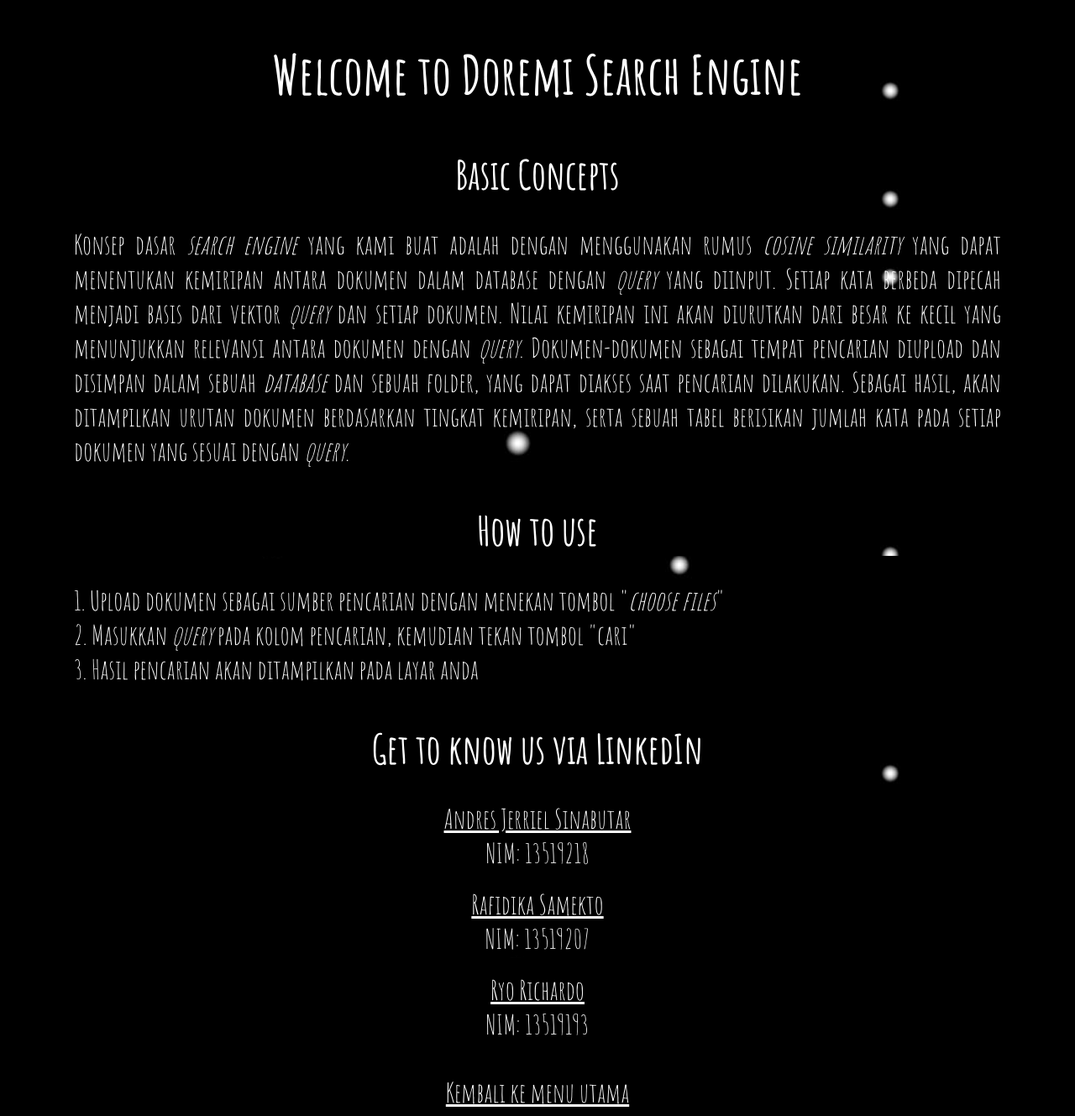
After one commit to andresjerriels/Algeo02-19193, a Flask app: page /about in a window 1280 px wide. The commit adds this page. Shown: the whole page at 84% size. Run offline with Flask 2, Linux system fonts and the light colour scheme.

```diff
--- a/src/app.py
+++ b/src/app.py
@@ -1,9 +1,11 @@
 import os
+import requests
 from flask import Flask, flash, request, redirect, url_for, render_template
 from werkzeug.utils import secure_filename
 from flask_sqlalchemy import SQLAlchemy
 from datetime import datetime
 from pathlib import Path
+from bs4 import BeautifulSoup
 
 
 UPLOAD_FOLDER = './uploads'
@@ -32,8 +34,32 @@ def upload_file():
     if request.method == 'POST':
         # check if the post request has the file part
         if 'files[]' not in request.files:
-            flash('No file part')
-            return redirect(request.url)
+            try:
+                url = request.form['url']
+                r = requests.get(url)
+            except:
+                return 'There was an issue uploading your files'
+
+            if r:
+                soup = BeautifulSoup(r.text, 'html.parser')
+                raw = soup.get_text()
+                filename = soup.title.string
+                filename = filename.partition('-')[0]
+                filename = filename.replace(" ", "")
+                filename = filename + ".txt"
+
+                with open(os.path.join(app.config['UPLOAD_FOLDER'], filename), "w") as text_file:
+                    text_file.write(raw)
+
+                new_file = Documents(name=filename)
+                try:
+                    db.session.add(new_file)
+                    db.session.commit()
+                except:
+                    return 'There was an issue uploading your files'
+
+            return redirect('/')
+
         files = request.files.getlist('files[]')
 
         for file in files:
@@ -52,6 +78,9 @@ def upload_file():
     else:
         filenames = Documents.query.order_by(Documents.date_uploaded).all()
         return render_template('home.html', filenames=filenames)
+
+
+
 
 @app.route('/delete/<string:name>')
 def delete_file(name):
@@ -111,7 +140,7 @@ def search_query():
                 rvector = set(tokenized_X).union(set(tokenized_Y))
                 cos, lout = cosine_sim(rvector, tokenized_X, tokenized_Y) # ngitung nilai cosine dan jmlh kemunculan kata query
                 cos *= 100 # ubah ke persen
-                elmt = {'name': name, 'path': path, 'first': first, 'text': text, 'count': jmlkata, 'cos': cos}
+                elmt = {'name': name, 'path': path, 'first': first, 'text': text, 'count': jmlkata, 'cos': "{:.2f}".format(round(cos, 2))}
                 array.append(elmt) # nambah element ke array
 
                 tableheader.append(name)
@@ -128,5 +157,9 @@ def search_query():
     else:
         return redirect('/')
 
+@app.route('/about')
+def about():
+    return render_template('about.html')
+
 if __name__ == "__main__":
     app.run(debug=True)
--- a/src/static/css/home.css
+++ b/src/static/css/home.css
@@ -9,6 +9,9 @@ h1 {
     color: white;
     margin-top: 1.5rem;
     margin-bottom: 2rem;
+}
+li {
+    color: white;
 }
 
 h2 {
@@ -25,6 +28,22 @@ a, p {
     margin: 2rem auto;
     margin-top: 3rem;
     color: white;
+}
+
+.container {
+    margin: 0 auto;
+}
+
+#url-box {
+    border: 0.25rem solid white;
+    background-color: black;
+    color: white;
+    width: 30rem;
+    height: 2rem;
+    border-radius: 4rem;
+    display: block;
+    margin: 0 auto;
+    font-size: 2.5rem;
 }
 
 .hasil, .files {
@@ -102,6 +121,11 @@ form {
     border-color: cyan;
 }
 
+.profile {
+    text-align: center;
+    margin: 0 auto;
+}
+
 footer {
     text-align: center;
 }
--- /dev/null
+++ b/src/templates/about.html
@@ -0,0 +1,52 @@
+{% extends 'base.html' %}
+{% block head %}
+<link rel="stylesheet" href="{{ url_for('static', filename='/css/home.css') }}" type="text/css">
+<title>About Us</title>
+{% endblock %}
+
+{% block body %}
+
+<div class="files">
+    <h1>Welcome to Doremi Search Engine</h1>
+</div>
+
+<div>
+    <h2>Basic Concepts</h2>
+    <p class="kiri">Konsep dasar <i>search engine </i> yang kami buat adalah dengan menggunakan rumus <i>cosine similarity </i> yang dapat menentukan
+        kemiripan antara dokumen dalam database dengan <i>query </i> yang diinput. Setiap kata berbeda dipecah menjadi basis dari vektor <i>query </i>
+        dan setiap dokumen. Nilai kemiripan ini akan diurutkan dari besar ke kecil yang menunjukkan relevansi antara dokumen dengan <i>query</i>.
+     Dokumen-dokumen sebagai tempat pencarian diupload dan disimpan dalam sebuah <i>database </i> dan sebuah folder, yang dapat diakses saat
+    pencarian dilakukan. Sebagai hasil, akan ditampilkan urutan dokumen berdasarkan tingkat kemiripan, serta sebuah tabel berisikan jumlah kata
+pada setiap dokumen yang sesuai dengan <i>query</i>.</p>
+    <br>
+    <h2>How to use</h2>
+    <p class="kiri">1. Upload dokumen sebagai sumber pencarian dengan menekan tombol "<i>choose files</i>"</p>
+    <p class="kiri">2. Masukkan <i>query</i> pada kolom pencarian, kemudian tekan tombol "cari" </p>
+    <p class="kiri">3. Hasil pencarian akan ditampilkan pada layar anda</p>
+    <br>
+</div>
+<div class="profile">
+    <h2>Get to know us via LinkedIn</h2>
+    <a href="https://www.linkedin.com/in/andresjerriels/" target="_blank">Andres Jerriel Sinabutar</a>
+    <br>
+    <a>NIM: 13519218</a>
+    <br>
+    <br>
+    <a href="https://www.linkedin.com/in/rafidika/" target="_blank">Rafidika Samekto</a>
+    <br>
+    <a>NIM: 13519207</a>
+    <br>
+    <br>
+    <a href="https://www.linkedin.com/in/ryorichardo/" target="_blank">Ryo Richardo</a>
+    <br>
+    <a>NIM: 13519193</a>
+    <br>
+    <br>
+    <br>
+</div>
+
+<footer>
+    <a href="/">Kembali ke menu utama</a>
+</footer>
+
+{% endblock %}
--- a/src/uploads/text2.txt
+++ /dev/null
@@ -1,3 +0,0 @@
-Sudah bukan hal yang sifatnya rahasia lagi bahwa anak-anak yang kebetulan tinggal di kawasan pedalaman amat sulit untuk memperoleh pendidikan yang layak sebagaimana yang didapatkan oleh anak-anak secara umum, terlebih anak-anak yang belajar di kawasan perkotaan. Selain sulit memperoleh pendidikan yang layak, mereka pun juga seringkali sulit mendapatkan air yang bersih. Bahkan pendidikan yang mereka dapatkan seringkali hanya sebatas kelayakan dari pendidikan Indonesia. Mereka juga banyak yang ketinggalan jaman dan cenderung tidak mengikuti perkembangan jaman. Selain itu, mereka bahkan juga seringkali tidak bisa mengenal alat komukasi semisal Hp yang menjadi salah satu trend jaman modern.
-Dari beberapa permasalahan anak-anak di kawasan pedalaman yang ada saat ini, kesulitan memperoleh pendidikan yang layak menjadi sorotan pokok di era saat ini. Idealnya mereka akan mengenyam pendidikan selama 12 tahun. Namun untuk faktanya sendiri mereka sulit bahkan untuk sekedar menjangkau lokasi untuk sekolah, bahkan mereka harus rela mengarungi sungai untuk mendapatkan pendidikan. Ada juga kawasan yang mengharuskan anak didiknya berjalan kaki hingga mencapai puluhan kilo meter. Tidak hanya itu, di antara mereka juga banyak yang tidak menggunakan alas kaki saat sekolah.
-Yang amat disayangkan dari pendidikan anak-anak di pedalaman adalah masalah kurangnya tenaga pengajar yang ada di pedalaman, serta kesulitan dalam mendapatkan tenaga pengajar yang berkenan untuk mengajar di kawasan pedalaman tersebut. Padahal untuk kualitas dari seseorang bisa dilihat salah satunya adalah dari seberapa tinggi dan layak pendidikan yang didapatkan. Tentu saja orang yang sudah sarjana mempunyai kualitas yang lebih tinggi dan cukup mumpuni dibandingkan dengan yang lulusan sekolah dasar. Sehingga bisa disimpulkan bahwa pendidikan adalah hal yang sangat penting dan harus diutamakan karena ia sangat mempengaruhi kualitas dari seseorang, khususnya anak-anak yang saat ini berada di daerah pedalaman.
--- a/src/uploads/text3.txt
+++ /dev/null
@@ -1,5 +0,0 @@
-Indonesia adalah salah satu Negara yang di dalamnya memiliki iklim tropis. Negara ini terdiri dari banyak pulau di setiap wilayahnya. Meskipun harus diakui bahwa di Indonesia sendiri, dataran yang ada tentu tidak seluas lautan yang membentang luas. Namun demikian, Indonesia memiliki kawasan hutan yang cukup banyak mulai dari Sabang yang terletak di provinsi Aceh sampai Merauke yang terletak di kawasan Papua. Namun, di beberapa tahun terakhir, Indonesia sering mengalami kebakaran hutan lantaran beberapa faktor yang ada, mulai dari faktor buatan atau dari manusianya sendiri hingga faktor alam.
-Faktor alam yang menyebabkan kebakaran hutan memang tidak bisa dihindarkan dan tidak ada yang bisa disalahkan dalam hal ini. Akan tetapi, untuk faktor dari tindakan manusia perlu untuk ditindak dan dievaluasi. Memang sebuah keresahan tersendiri dimana manusia banyak yang kini kehilangan kesadarannya sampai-sampai melakukan suatu perbuatan yang bisa merugikan banyak orang termasuk dirinya sendiri, khususnya merugikan lingkungan hidup. Sedangkan hutan sendiri adalah sejenis habitat yang di dalamnya banyak spesies bergantung.
-Oleh karena itu, aksi dari manusia dalam menyebabkan kebakaran hutan harus diadili. Terlebih jika itu dengan tujuan untuk kepentingan diri mereka sendiri. Ada banyak alasan yang dimiliki oleh oknum saat melakukan aksi pembakaran hutan, di antaranya adalah untuk pembukaan lahan yang baru atau pembangunan gedung-gedung yang baru dan lain-lain. Akan tetapi, mereka sama sekali tidak memikirkan bagaimana nasib dari flora dan juga fauna yang ada di dalam hutan tersebut.
-Flora serta fauna yang terdapat di dalam hutan tentu akan melarikan diri. Namun, tentu ada juga yang hangus terbakar api lantaran ulah dari manusia itu sendiri. Mereka tentu akan kehilangan tempat tinggal aslinya. Bahkan akan menjadi keresahan tersendiri jika mereka masuk ke wilayah pemukiman penduduk karena perasaan tidak memiliki rumah untuk tinggal. Maka tidak mengherankan jika akhir-akhir ini ada banyak kasus penemuan hewan liar seperti singa dan macan yang masuk ke pemukiman warga. Berbeda lagi dengan faktor alam misalnya karena kemarau panjang atau adanya sambaran petir kala hujan datang.
-Musim tentu tidak bisa diperkirakan oleh manusia, sehingga saat kemarau datang dengan masa yang amat panjang adalah hal yang sangat wajar. Akan tetapi, hal tersebut sangat berpengaruh kepada kondisi hutan yang setiap hari terkena sengat matahari menyebabkan munculnya percikan api. Juga karena adanya petir yang menyambar sehingga memunculkan percikan api.
--- a/src/uploads/text4.txt
+++ /dev/null
@@ -1,3 +0,0 @@
-Beberapa saat yang lalu masyarakat Indonesia dihebohkan oleh berita mengenai kemunculan telur palsu yang di pasarkan di banyak wilayah. Adapun orang yang menyebarkan berita palsu tersebut menjelaskan tentang ciri-ciri dari telur palsunya, yaitu tidak mempunyai bau amis di dalamnya. Selain itu, putih telurnya lebih encer dengan disertai warna merah yang telah pudar. Tidak lama setelah berita ini beredar, banyak warga yang kemudian heboh sampai telur di pasaran menjadi menurun.
-Berita mengenai telur palsu tersebut tidak sebatas merugikan para pedagang, namun juga berbagai kalangan karena telur sendiri adalah menghasilkan jenis protein yang terbaik. Tubuh membutuhkan protein yang berasal dari telur ayam di samping protein ikan yang asalnya dari lautan. Karena kandungannya yang dibutuhkan oleh tubuh tersebut, maka tidaklah mengherankan jika akhirnya bahan ini diolah menjadi berbagai jenis makanan.
-Akan tetapi, Anda yang menjadi pembaca berita harus mengetahui bahwa berita tentang adanya telur palsu tersebut bukanlah berita yang benar. Ada oknum tidak bertanggung jawab yang kemudian menyebarkan berita palsu tersebut. Sehingga banyak orang yang merasa khawatir untuk mengkonsumsi telur setiap harinya.
--- a/src/uploads/text5.txt
+++ /dev/null
@@ -1,5 +0,0 @@
-Makanan organik pada umumnya mengandung sedikit bahan yang terkontaminasi dan diproduksi secara tradisional. Namun, USDA sendiri tidak membuat klaim bahwa makanan yang organik lebih bergizi daripada makanan yang diproduksi secara konvensional.
-Intinya, setiap bahan-bahan atau produk organik yang Anda dapatkan tidak serta merta sehat bila dimakan atau dikonsumsi langsung. Apapun makanan yang organik (seperti sayur dan buah umumnya) harus dicuci terlebih dahulu sebelum dimakan karena makanan organik masih bisa terkontaminasi oleh kotoran, serangga, atau residu pestisida.
-Laporan terbaru menunjukan bahwa produk organik mengandung kadar antioksidan yang tinggi. Akan tetapi perbedaannya kecil sehingga diperlukan penelitian lebih lanjut untuk membenarkan temuan ini. Kandungan nutrisi yang lebih tinggi kemungkinan berkaitan dengan fakta bahwa penurunan kualitas makanan organik setelah panen lebih cepat daripada makanan non-organik.
-Disarankan untuk konsumsi makanan organik di waktu panen, karena beberapa penelitian menunjukan bahwa saat baru panen, akan semakin tingginya kandungan gizi makanan tersebut.
-Dalam pengobatan kanker, kebanyakan orang memilih untuk mengonsumsi makanan organik agar terhindar dari bahaya kimia pestisida yang dapat memperburuk kondisi kanker mereka. Hal ini merupakan pilihan yang boleh saja dilakukan walaupun tidak mengubah tingkat kesehatan orang kanker.
```
Also changed, not shown: src/templates/home.html (+20 -2 lines), src/templates/perihal.html (deleted, +0 -38 lines), src/uploads/text1.txt (deleted, +0 -9 lines).
